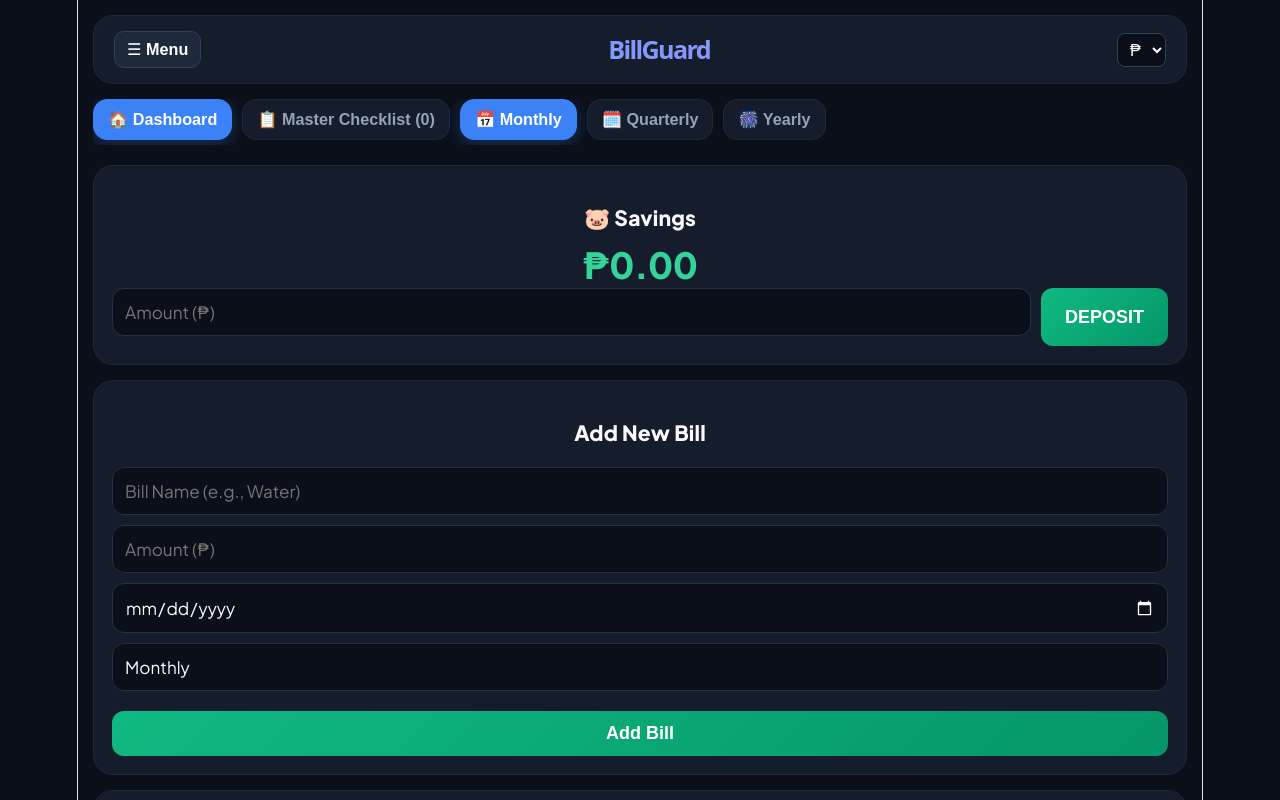
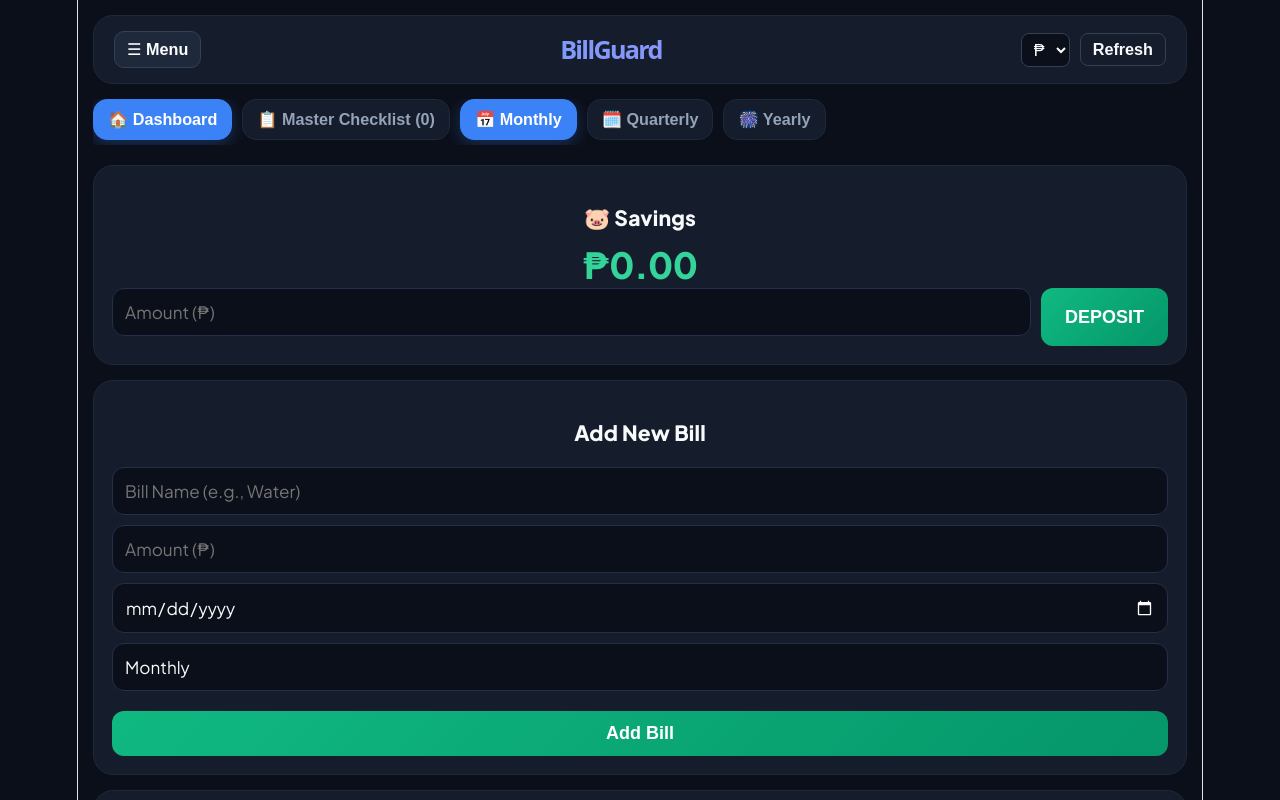
Before and after one commit to swishflex-cyber/billguard, a React (Vite) app: page / in a window 1280 px wide. Shown: the top 800 px of the page. Built offline with nearby package versions, Linux system fonts and the light colour scheme.

Commit message:
Implement refresh button in App component
Added a refresh button to reload the application.

```diff
--- a/src/App.jsx
+++ b/src/App.jsx
@@ -11,7 +11,7 @@ function App() {
   const [currency, setCurrency] = useState(() => localStorage.getItem('billguard_currency') || '₱');
   const [savings, setSavings] = useState(() => parseFloat(localStorage.getItem('billguard_savings')) || 0);
   const [activeTab, setActiveTab] = useState('dashboard');
-  const [selectedList, setSelectedList] = useState('monthly'); // default monthly
+  const [selectedList, setSelectedList] = useState('monthly');
 
   const [bills, setBills] = useState(() => {
     const saved = localStorage.getItem('billguard_bills');
@@ -39,9 +39,13 @@ function App() {
     setBills(bills.map(b => b.id === bill.id ? { ...b, dueDate: nextDueDateStr } : b));
   };
 
+  // ---- NEW: Refresh function ----
+  const handleRefresh = () => {
+    window.location.reload();
+  };
+
   return (
     <div className="app">
-      {/* HEADER BAR */}
       <header className="app-header">
         <div className="header-top">
           <button
@@ -63,10 +67,14 @@ function App() {
             <option value="€">€</option>
             <option value="£">£</option>
           </select>
+
+          {/* NEW REFRESH BUTTON (right side) */}
+          <button className="refresh-btn" onClick={handleRefresh}>
+            Refresh
+          </button>
         </div>
       </header>
 
-      {/* NAV SWITCHER */}
       <div className="tab-switcher-nav">
         <button
           className={`nav-tab-btn ${activeTab === 'dashboard' ? 'active-tab' : ''}`}
@@ -81,7 +89,6 @@ function App() {
           📋 Master Checklist ({bills.length})
         </button>
 
-        {/* NEW TOP-LEVEL LIST TABS – only visible on Dashboard */}
         {activeTab === 'dashboard' && (
           <>
             <button
@@ -106,7 +113,6 @@ function App() {
         )}
       </div>
 
-      {/* TAB 1: AUTOMATED 12-MONTH MASTER CHECKLIST */}
       {activeTab === 'checklist' && (
         <div className="history-section">
           <h3>📋 Automated Master Checklist</h3>
@@ -155,7 +161,10 @@ function App() {
                         }
 
                         return (
-                          <div key={m} className={`month-chip ${statusClass}`}>
+                          <div
+                            key={m}
+                            className={`month-chip ${statusClass}`}
+                          >
                             {label}
                           </div>
                         );
@@ -169,7 +178,6 @@ function App() {
         </div>
       )}
 
-      {/* TAB 2: MAIN DASHBOARD */}
       {activeTab === 'dashboard' && (
         <div className="dashboard">
           <SavingsTracker
```
